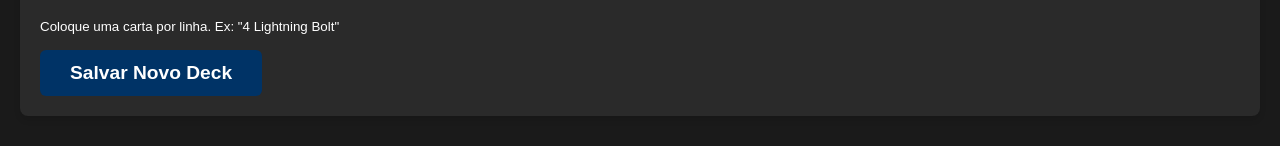
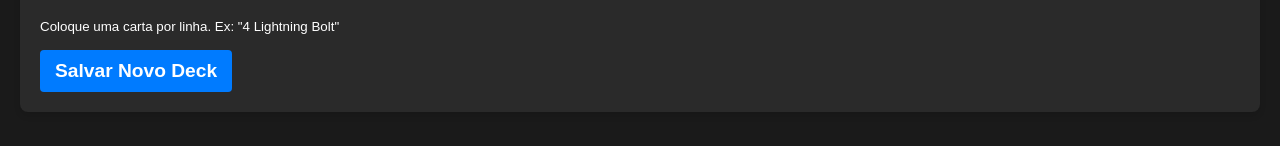
Before and after one commit to Terezu/tracker_arcano_frontend, an Angular app: page / in a window 1280 px wide. Shown: the part 605-751 px from the top of the page. Built offline with nearby package versions, Linux system fonts and the light colour scheme; no server answers; sample sign-in values are in the browser's storage.

Commit message:
[FIX] FrontEnd - Botão salvar()

```diff
--- a/src/app/components/deck-form/deck-form.html
+++ b/src/app/components/deck-form/deck-form.html
@@ -25,7 +25,7 @@
   </div>
 
   <div class="button-group" style="display: flex; gap: 10px;">
-    <button type="submit" class="btn-salvar">
+    <button type="submit" class="btn-salvar" (click)="salvarDeck()" [disabled]="isSubmitting" style="background-color: #007bff; color: white; border: none; padding: 10px 15px; border-radius: 4px; cursor: pointer;">
       Salvar Novo Deck
     </button>
 
```
